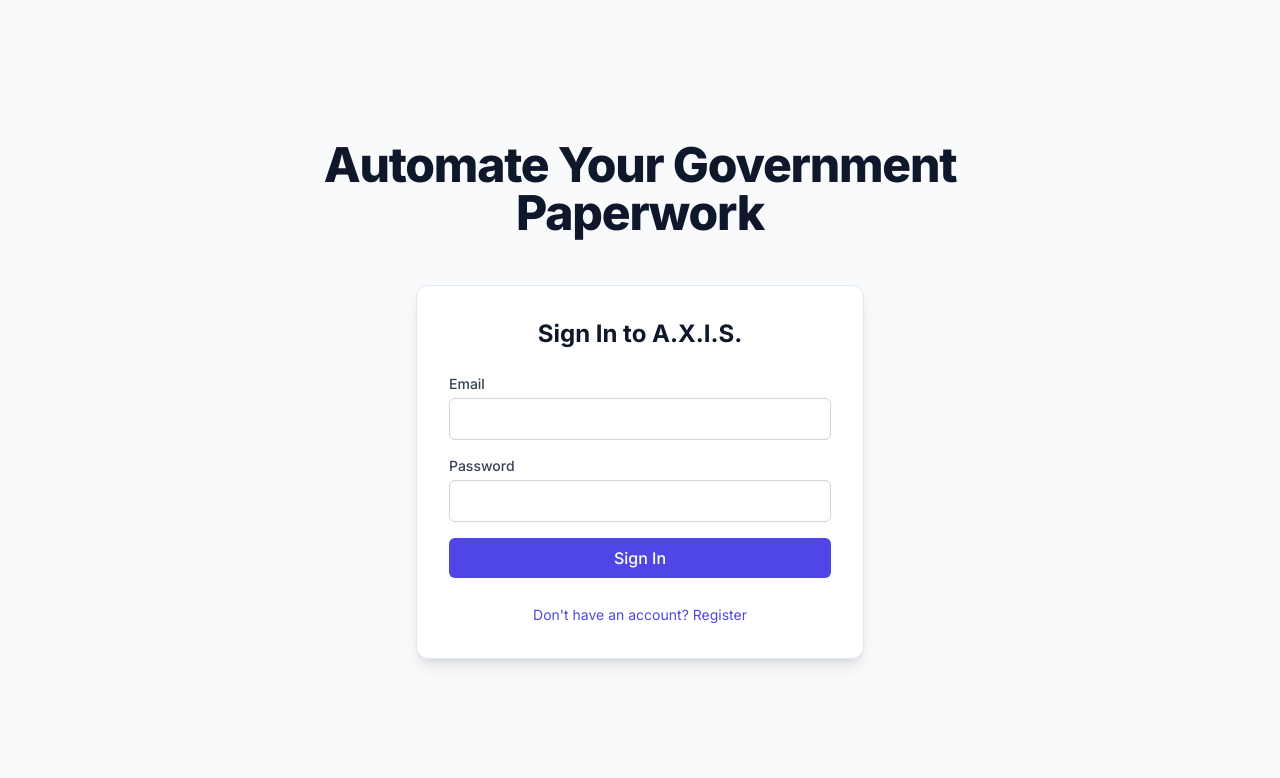
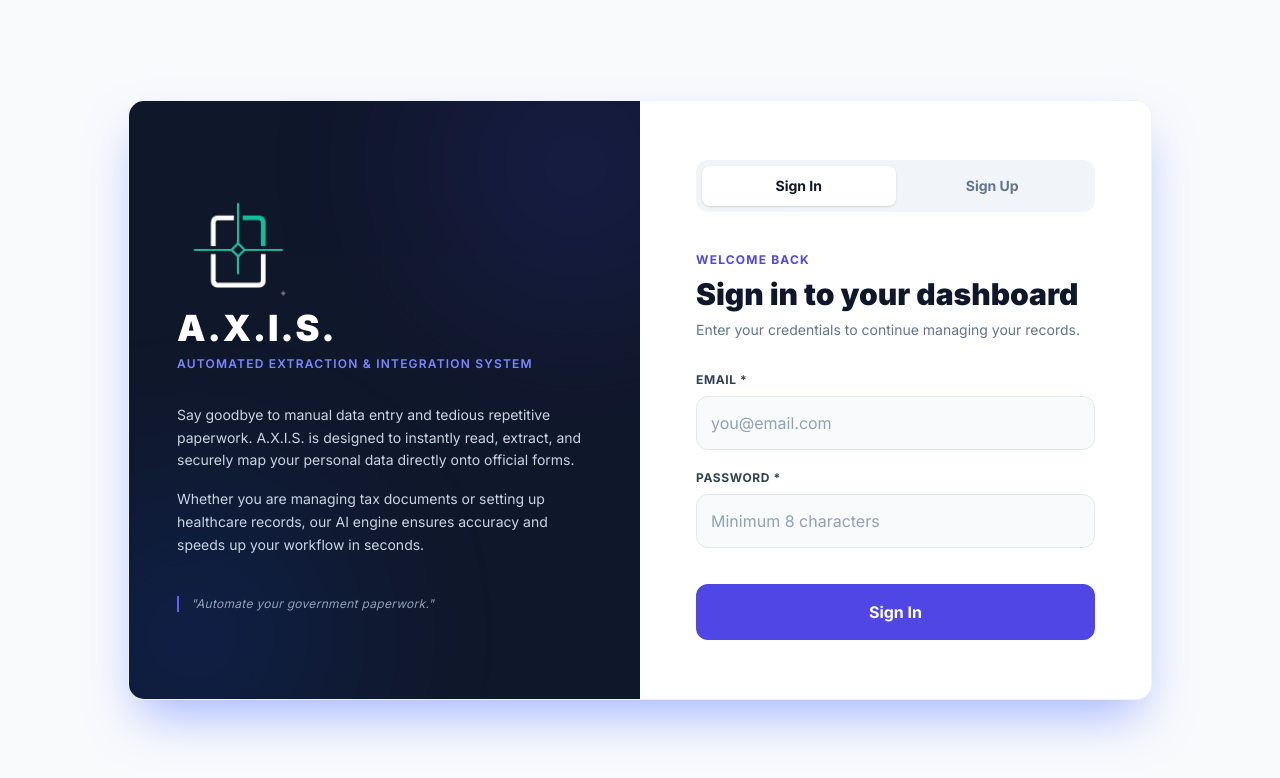
Before and after one commit to AshantiVilladiego/AXIS, a Next.js app in the folder frontend/: page / in a window 1280 px wide. Shown: the top 778 px of the page. Built offline with nearby package versions, Linux system fonts and the light colour scheme; no server answers.

Commit message:
feat: implement premium split-screen auth form with glow

```diff
--- a/frontend/app/page.tsx
+++ b/frontend/app/page.tsx
@@ -1,21 +1,14 @@
 "use client";
+
 import React from 'react';
 import AuthForm from '../components/AuthForm';
 
 export default function LandingPage() {
+  // The AuthForm component now contains the full-screen background,
+  // the split-card layout, and all the branding text.
   return (
-    <div className="min-h-screen bg-slate-50 flex flex-col items-center justify-center p-8">
-      {/* Hero Section */}
-      <div className="max-w-3xl text-center space-y-6 mb-12">
-        <h1 className="text-5xl font-extrabold text-slate-900 tracking-tight">
-          Automate Your Government Paperwork
-        </h1>
-      </div>
-
-      {/* Login Card */}
-      <div className="w-full max-w-md bg-white p-8 rounded-xl shadow-lg border border-slate-200">
-        <AuthForm />
-      </div>
-    </div>
+    <main>
+      <AuthForm />
+    </main>
   );
 }
--- a/frontend/components/AuthForm.tsx
+++ b/frontend/components/AuthForm.tsx
@@ -10,6 +10,9 @@ export default function AuthForm() {
   const [isRegistering, setIsRegistering] = useState(false);
   const [isLoading, setIsLoading] = useState(false);
 
+  // Custom Modal State
+  const [modalConfig, setModalConfig] = useState({ isOpen: false, title: '', message: '', type: 'success' });
+
   const { supabase } = useSupabase();
   const router = useRouter();
 
@@ -21,7 +24,14 @@ export default function AuthForm() {
       if (isRegistering) {
         const { error } = await supabase.auth.signUp({ email, password });
         if (error) throw error;
-        alert("Check your email for the confirmation link!");
+
+        // Custom Success Modal
+        setModalConfig({
+          isOpen: true,
+          title: 'Check your inbox',
+          message: 'We sent a secure confirmation link to your email. Please click it to verify your account before signing in.',
+          type: 'success'
+        });
       } else {
         const { error } = await supabase.auth.signInWithPassword({ email, password });
         if (error) throw error;
@@ -29,36 +39,121 @@ export default function AuthForm() {
         router.refresh();
       }
     } catch (error: any) {
-      alert(error.message);
+      // Custom Error Modal
+      setModalConfig({
+        isOpen: true,
+        title: 'Authentication Error',
+        message: error.message,
+        type: 'error'
+      });
     } finally {
       setIsLoading(false);
     }
   };
 
+  const closeModal = () => setModalConfig({ ...modalConfig, isOpen: false });
+
   return (
-    <div className="space-y-6">
-      {/* Dynamic Title */}
-      <h2 className="text-2xl font-bold text-center text-slate-900">
-        {isRegistering ? "Create your Account" : "Sign In to A.X.I.S."}
+    <div className="min-h-screen w-full flex items-center justify-center p-4 bg-slate-50">
+
+      {/* Main Split Card Container */}
+      <div className="flex w-full max-w-5xl bg-white rounded-2xl shadow-2xl shadow-indigo-300 border border-indigo-50 overflow-hidden min-h-150">
+
+        {/* LEFT PANEL: Branding & Info (Hidden on small screens) */}
+        <div className="hidden md:flex flex-col justify-center p-12 w-1/2 bg-slate-900 text-white relative">
+
+          {/* Faint background decoration */}
+          <div className="absolute top-0 right-0 -mr-16 -mt-16 w-64 h-64 bg-indigo-600 rounded-full blur-[100px] opacity-20 pointer-events-none"></div>
+          <div className="absolute bottom-0 left-0 -ml-16 -mb-16 w-64 h-64 bg-blue-600 rounded-full blur-[100px] opacity-20 pointer-events-none"></div>
+
+          <div className="relative z-10 flex flex-col items-start h-full justify-center">
+            {/* Logo */}
+
+              <img
+                src="/logo_nobg_inv2.png"
+                alt="AXIS Logo"
+                className="w-30 h-30 object-contain"
+              />
+
+            {/* Titles */}
+            <h1 className="text-4xl font-black tracking-wider mb-2">A.X.I.S.</h1>
+            <h2 className="text-xs font-semibold text-indigo-400 tracking-widest uppercase mb-8">
+              Automated eXtraction & Integration System
             </h2>
 
-      <form onSubmit={handleAuth} className="space-y-4">
+            {/* Description */}
+            <div className="space-y-4 text-slate-300 text-sm leading-relaxed mb-10">
+              <p>
+                Say goodbye to manual data entry and tedious repetitive paperwork. A.X.I.S. is designed to instantly read, extract, and securely map your personal data directly onto official forms.
+              </p>
+              <p>
+                Whether you are managing tax documents or setting up healthcare records, our AI engine ensures accuracy and speeds up your workflow in seconds.
+              </p>
+            </div>
+
+            {/* Small Motto */}
+            <div className="border-l-2 border-indigo-500 pl-3">
+              <p className="text-slate-400 text-xs tracking-wide italic">
+                "Automate your government paperwork."
+              </p>
+            </div>
+          </div>
+        </div>
+
+        {/* RIGHT PANEL: The Form */}
+        <div className="w-full md:w-1/2 p-8 md:p-14 flex flex-col justify-center bg-white relative">
+
+          {/* Custom Tabs */}
+          <div className="flex bg-slate-100 p-1.5 rounded-xl mb-10">
+            <button
+              onClick={() => setIsRegistering(false)}
+              type="button"
+              className={`flex-1 py-2.5 text-sm font-bold rounded-lg transition-all duration-200 ${!isRegistering ? 'bg-white shadow-sm text-slate-900' : 'text-slate-500 hover:text-slate-700'}`}
+            >
+              Sign In
+            </button>
+            <button
+              onClick={() => setIsRegistering(true)}
+              type="button"
+              className={`flex-1 py-2.5 text-sm font-bold rounded-lg transition-all duration-200 ${isRegistering ? 'bg-white shadow-sm text-slate-900' : 'text-slate-500 hover:text-slate-700'}`}
+            >
+              Sign Up
+            </button>
+          </div>
+
+          <div className="mb-8">
+            <h3 className="text-xs font-bold text-indigo-600 uppercase tracking-widest mb-2">
+              {isRegistering ? "Secure Access" : "Welcome Back"}
+            </h3>
+            <h2 className="text-3xl font-black text-slate-900">
+              {isRegistering ? "Create your account" : "Sign in to your dashboard"}
+            </h2>
+            <p className="text-sm text-slate-500 mt-2">
+              {isRegistering ? "Register with your email to begin processing documents." : "Enter your credentials to continue managing your records."}
+            </p>
+          </div>
+
+          <form onSubmit={handleAuth} className="space-y-5">
             <div>
-          <label className="block text-sm font-medium text-gray-700">Email</label>
+              <label className="block text-xs font-bold text-slate-700 uppercase tracking-wider mb-2">Email *</label>
               <input
                 type="email"
                 required
-            className="w-full mt-1 p-2 border border-gray-300 rounded-md focus:ring-2 focus:ring-indigo-600 outline-none"
+                placeholder="you@email.com"
+                value={email}
+                className="w-full p-3.5 bg-slate-50 border border-slate-200 rounded-xl focus:ring-2 focus:ring-indigo-600 focus:border-transparent outline-none transition-all text-slate-900 placeholder:text-slate-400"
                 onChange={(e) => setEmail(e.target.value)}
               />
             </div>
 
             <div>
-          <label className="block text-sm font-medium text-gray-700">Password</label>
+              <label className="block text-xs font-bold text-slate-700 uppercase tracking-wider mb-2">Password *</label>
               <input
                 type="password"
                 required
-            className="w-full mt-1 p-2 border border-gray-300 rounded-md focus:ring-2 focus:ring-indigo-600 outline-none"
+                placeholder="Minimum 8 characters"
+                value={password}
+                className="w-full p-3.5 bg-slate-50 border border-slate-200 rounded-xl focus:ring-2 focus:ring-indigo-600 focus:border-transparent outline-none transition-all text-slate-900 placeholder:text-slate-400"
                 onChange={(e) => setPassword(e.target.value)}
               />
             </div>
@@ -66,19 +161,50 @@ export default function AuthForm() {
             <button
               type="submit"
               disabled={isLoading}
-          className="w-full py-2 bg-indigo-600 text-white font-medium rounded-md hover:bg-indigo-700 transition-colors disabled:bg-gray-400"
+              className="w-full py-4 mt-4 bg-indigo-600 text-white font-bold rounded-xl hover:bg-indigo-700 hover:shadow-lg hover:shadow-indigo-600/30 transition-all active:scale-[0.98] disabled:bg-slate-300 disabled:pointer-events-none disabled:shadow-none"
             >
-          {isLoading ? "Processing..." : isRegistering ? "Register" : "Sign In"}
+              {isLoading ? (
+                <span className="flex items-center justify-center gap-2">
+                  <svg className="animate-spin h-5 w-5 text-white" viewBox="0 0 24 24">
+                    <circle className="opacity-25" cx="12" cy="12" r="10" stroke="currentColor" strokeWidth="4" fill="none"></circle>
+                    <path className="opacity-75" fill="currentColor" d="M4 12a8 8 0 018-8V0C5.373 0 0 5.373 0 12h4zm2 5.291A7.962 7.962 0 014 12H0c0 3.042 1.135 5.824 3 7.938l3-2.647z"></path>
+                  </svg>
+                  Processing...
+                </span>
+              ) : (
+                isRegistering ? "Create Account" : "Sign In"
+              )}
             </button>
           </form>
+        </div>
+      </div>
+
+      {/* --- CUSTOM DIALOGUE MODAL --- */}
+      {modalConfig.isOpen && (
+        <div className="fixed inset-0 z-50 flex items-center justify-center px-4 bg-slate-900/40 backdrop-blur-sm">
+          <div className="bg-white rounded-2xl shadow-2xl w-full max-w-sm p-6 transform transition-all border border-slate-100">
+
+            <div className={`w-12 h-12 rounded-full flex items-center justify-center mb-4 ${modalConfig.type === 'success' ? 'bg-emerald-100 text-emerald-600' : 'bg-red-100 text-red-600'}`}>
+              {modalConfig.type === 'success' ? (
+                <svg className="w-6 h-6" fill="none" stroke="currentColor" viewBox="0 0 24 24"><path strokeLinecap="round" strokeLinejoin="round" strokeWidth="2" d="M5 13l4 4L19 7"></path></svg>
+              ) : (
+                <svg className="w-6 h-6" fill="none" stroke="currentColor" viewBox="0 0 24 24"><path strokeLinecap="round" strokeLinejoin="round" strokeWidth="2" d="M12 9v2m0 4h.01m-6.938 4h13.856c1.54 0 2.502-1.667 1.732-3L13.732 4c-.77-1.333-2.694-1.333-3.464 0L3.34 16c-.77 1.333.192 3 1.732 3z"></path></svg>
+              )}
+            </div>
+
+            <h3 className="text-xl font-bold text-slate-900 mb-2">{modalConfig.title}</h3>
+            <p className="text-sm text-slate-500 mb-6 leading-relaxed">{modalConfig.message}</p>
 
             <button
-        type="button"
-        onClick={() => setIsRegistering(!isRegistering)}
-        className="w-full text-sm text-indigo-600 hover:underline text-center"
+              onClick={closeModal}
+              className="w-full py-3 bg-slate-900 hover:bg-slate-800 text-white font-bold rounded-xl transition-colors"
             >
-        {isRegistering ? "Already have an account? Sign In" : "Don't have an account? Register"}
+              Okay, got it
             </button>
+          </div>
+        </div>
+      )}
+
     </div>
   );
 }
--- a/frontend/components/Sidebar.tsx
+++ b/frontend/components/Sidebar.tsx
@@ -49,45 +49,63 @@ export default function Sidebar({ activeTab, setActiveTab }: SidebarProps) {
 
   return (
     <aside
-      className={`h-screen bg-slate-900 border-r border-slate-800 text-slate-400 flex flex-col justify-between shrink-0 transition-all duration-300 relative
-        ${isCollapsed ? 'w-20' : 'w-64'}`}
+      className={`h-screen bg-slate-900 border-r border-slate-800 text-slate-400 flex flex-col justify-between shrink-0 transition-all duration-300 relative z-20
+        ${isCollapsed ? 'w-20' : 'w-72'}`}
     >
-      {/* Top Section: App Branding & Collapse Toggle */}
-      <div>
-        <div className={`h-16 flex items-center border-b border-slate-800 px-4 ${isCollapsed ? 'justify-center' : 'justify-between'}`}>
-          {!isCollapsed && (
-            <div className="flex items-center gap-3 font-black text-xl text-white tracking-wider transition-opacity duration-200">
-
-              {/* --- EDIT LOGO SIZE HERE --- */}
-              {/* Change h-8 to h-10 (40px) or h-12 (48px) to make it even bigger */}
-              <img
-                src="/logo_nobg_inv2.png"
-                alt="AXIS Logo"
-                className="h-12 w-auto object-contain"
-              />
-
-              <span className="text-blue-500">A.X.I.S.</span>
-            </div>
-          )}
-
+      {/* NEW: Floating Toggle Button moved outside to hang on the border perfectly */}
       <button
         onClick={() => setIsCollapsed(!isCollapsed)}
-            className="p-1.5 rounded-lg bg-slate-800 hover:bg-slate-700 text-slate-300 border border-slate-700 hover:text-white transition-colors"
+        className="absolute top-10 -right-3.5 w-7 h-7 flex items-center justify-center rounded-full bg-slate-800 hover:bg-slate-700 text-slate-300 border border-slate-700 hover:text-white transition-all z-50 shadow-md"
         title={isCollapsed ? "Expand Sidebar" : "Collapse Sidebar"}
       >
         <svg
-              className={`w-5 h-5 transition-transform duration-300 ${isCollapsed ? 'rotate-180' : ''}`}
+          className={`w-4 h-4 transition-transform duration-300 ${isCollapsed ? 'rotate-180' : ''}`}
           fill="none"
           stroke="currentColor"
           viewBox="0 0 24 24"
         >
-              <path strokeLinecap="round" strokeLinejoin="round" strokeWidth="2" d="M11 19l-7-7 7-7m8 14l-7-7 7-7" />
+          <path strokeLinecap="round" strokeLinejoin="round" strokeWidth="2" d="M15 19l-7-7 7-7" />
         </svg>
       </button>
+
+      <div className="flex-1 overflow-y-auto overflow-x-hidden">
+
+        {/* Top Section: App Branding */}
+        <div className="p-5 border-b border-slate-800/80 relative min-h-24 flex flex-col justify-center">
+          <div className={`flex items-center gap-4 ${isCollapsed ? 'justify-center' : 'justify-start'}`}>
+
+            {/* RESTORED: The Logo Box Placeholder */}
+            <div className="w-12 h-12 rounded-2xl bg-white flex items-center justify-center shrink-0 shadow-[0_0_15px_rgba(255,255,255,0.1)]">
+              <img
+                src="/logo_nobg.png"
+                alt="AXIS Logo"
+                className="w-8 h-8 object-contain"
+              />
             </div>
 
+            {/* Titles (Hidden when collapsed) */}
+            {!isCollapsed && (
+              <div className="flex flex-col min-w-0 transition-opacity duration-200">
+                <span className="font-black text-2xl text-white tracking-wide">A.X.I.S.</span>
+                <span className="text-[11px] text-slate-400 font-medium truncate mt-0.5">Automated eXtraction & Integration</span>
+              </div>
+            )}
+          </div>
+        </div>
+
+        {/* Navigation Area */}
+        <div className="p-4">
+
+          {/* Faint NAVIGATION title */}
+          {!isCollapsed && (
+            <div className="px-3 pb-3 pt-1 text-[10px] font-bold text-slate-500 tracking-widest uppercase transition-opacity duration-200">
+              Navigation
+            </div>
+          )}
+          {isCollapsed && <div className="h-6"></div>}
+
           {/* Navigation Tabs List */}
-        <nav className="p-3 space-y-1.5">
+          <nav className="space-y-1.5">
             {navigationItems.map((item) => {
               const isActive = activeTab === item.name;
               return (
@@ -95,24 +113,33 @@ export default function Sidebar({ activeTab, setActiveTab }: SidebarProps) {
                   key={item.name}
                   onClick={() => setActiveTab(item.name)}
                   className={`w-full flex items-center rounded-xl transition-all duration-150 group relative
-                  ${isCollapsed ? 'justify-center p-3' : 'gap-3 px-4 py-3'}
+                    ${isCollapsed ? 'justify-center p-3' : 'px-4 py-3'}
                     ${isActive
-                    ? 'bg-blue-600 text-white font-bold shadow-md shadow-blue-600/10'
-                    : 'hover:bg-slate-800/60 hover:text-slate-200 font-medium'}`}
+                      ? 'bg-indigo-600 text-white font-semibold shadow-lg shadow-indigo-600/20'
+                      : 'hover:bg-slate-800/60 text-slate-400 hover:text-slate-200 font-medium'}`}
                 >
+                  <div className="flex items-center gap-3 w-full">
                     {/* Tab Icon */}
-                <span className={`${isActive ? 'text-white' : 'text-slate-400 group-hover:text-blue-400 transition-colors'}`}>
+                    <span className={`${isActive ? 'text-white' : 'text-slate-400 group-hover:text-indigo-400 transition-colors'}`}>
                       {item.icon}
                     </span>
 
-                {/* Tab Label Text - Hidden gracefully when collapsed */}
-                <span className={`text-sm whitespace-nowrap transition-all duration-300 overflow-hidden
+                    {/* Tab Label Text */}
+                    <span className={`text-[15px] whitespace-nowrap transition-all duration-300 overflow-hidden text-left flex-1
                       ${isCollapsed ? 'w-0 opacity-0 pointer-events-none' : 'w-auto opacity-100'}`}
                     >
                       {item.name}
                     </span>
 
-                {/* Modern Hover Tooltip Popover (Only visible when collapsed) */}
+                    {/* Chevron Arrow on Active Tab */}
+                    {!isCollapsed && isActive && (
+                      <svg className="w-4 h-4 text-indigo-200 shrink-0" fill="none" stroke="currentColor" viewBox="0 0 24 24">
+                        <path strokeLinecap="round" strokeLinejoin="round" strokeWidth="2" d="M9 5l7 7-7 7" />
+                      </svg>
+                    )}
+                  </div>
+
+                  {/* Tooltip */}
                   {isCollapsed && (
                     <div className="absolute left-full ml-4 px-2.5 py-1.5 bg-slate-950 text-white text-xs font-semibold rounded-md opacity-0 pointer-events-none translate-x-2.5 group-hover:opacity-100 group-hover:translate-x-0 transition-all duration-200 z-50 whitespace-nowrap shadow-xl border border-slate-800">
                       {item.name}
@@ -123,10 +150,11 @@ export default function Sidebar({ activeTab, setActiveTab }: SidebarProps) {
             })}
           </nav>
         </div>
+      </div>
 
       {/* Bottom Minimal Footer Strip */}
       <div className="p-4 border-t border-slate-800 flex items-center justify-center bg-slate-950/20 text-[10px] uppercase tracking-wider font-bold text-slate-600">
-        {isCollapsed ? <span className="text-blue-500 text-xs">⎔</span> : <span>System v1.0</span>}
+        {isCollapsed ? <span className="text-indigo-500 text-xs">⎔</span> : <span>System v1.0</span>}
       </div>
     </aside>
   );
```
Lines whose indentation alone changed are shown as unchanged.
